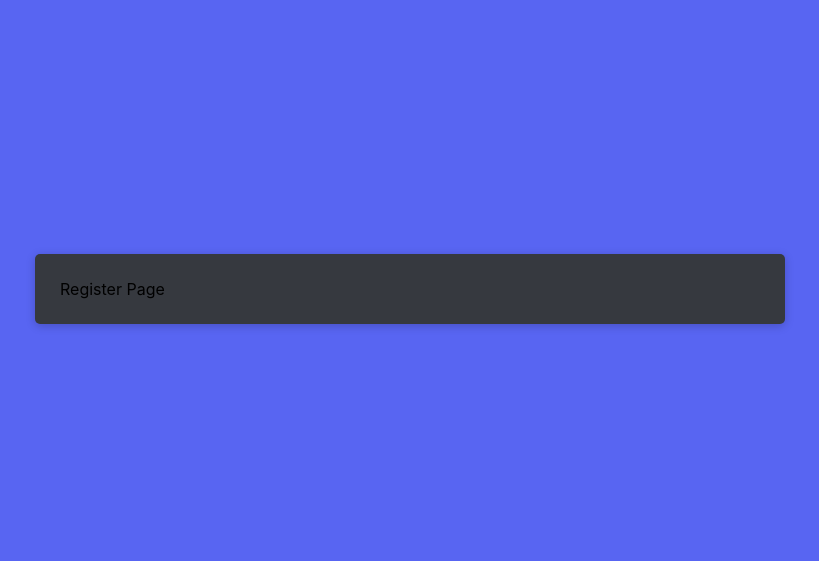
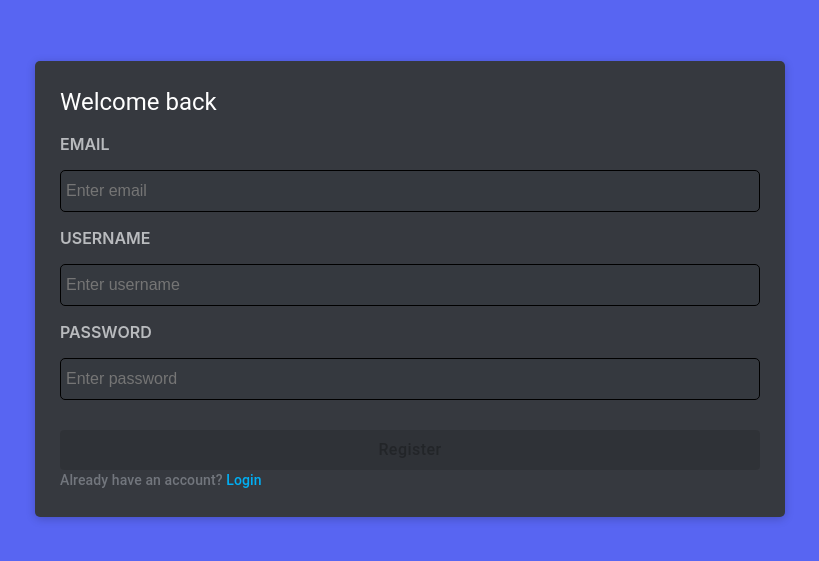
Before and after one commit to lekyvong09/C2007L_MERN_ChatApp, a React (Create React App) app in the folder client/: page /register in a window 1280 px wide. Shown: the part 111-672 px from the top of the page, without its empty margins (230-1049 px from the left). Built offline with nearby package versions, Linux system fonts and the light colour scheme; the HTML template or start-up script is replaced by a standard one.

Commit message:
loginPage & registerPage & formValidate

```diff
--- /dev/null
+++ b/client/src/app/validators/validator.js
@@ -0,0 +1,13 @@
+
+export function validateEmail(mail) {
+    const emailPattern = /^[a-zA-Z0-9._-]+@[a-zA-Z0-9.-]+\.[a-zA-Z]{2,4}$/;
+    return emailPattern.test(mail);
+}
+
+export function validateUsername(username) {
+    return username.length > 2;
+}
+
+export function validatePassword(password) {
+    return password.length > 5;
+}
--- a/client/src/features/auth/LoginPage.js
+++ b/client/src/features/auth/LoginPage.js
@@ -1,10 +1,11 @@
-import { Typography } from "@mui/material";
-import { useState } from "react";
+import { Tooltip, Typography } from "@mui/material";
+import { useEffect, useState } from "react";
 import { useNavigate } from "react-router-dom";
 import AuthBox from "../../app/layout/AuthBox";
 import InputWithLabel from "../../app/layout/InputWithLabels";
 import PrimaryButton from "../../app/layout/PrimaryButton";
 import RedirectInfo from "../../app/layout/RedirectInfo";
+import { validateEmail, validatePassword } from "../../app/validators/validator";
 
 
 export default function LoginPage() {
@@ -13,6 +14,10 @@ export default function LoginPage() {
     const [mail, setMail] = useState('');
     const [password, setPassword] = useState('');
     const [isFormValid, setIsFormValid] = useState(false);
+
+    useEffect(() => {
+        setIsFormValid(validateEmail(mail) && validatePassword(password));
+    }, [mail, password]);
 
     const handleLogin = () => {
         console.log(`login with email ${mail} and ${password}`);
@@ -39,13 +44,20 @@ export default function LoginPage() {
                 type='password'
                 placeholder='Enter password'
             />
+            <Tooltip title={!isFormValid
+                                ? 'Enter correct email and password. Password should be between 6 and characters'
+                                : 'Press to login'}
+            >
+                <div>
+                    <PrimaryButton
+                        label="Login"
+                        disabled={!isFormValid}
+                        onClick={handleLogin}
+                        additionalStyle={{marginTop: '30px'}}
+                    />
+                </div>
+            </Tooltip>
 
-            <PrimaryButton
-                label="Login"
-                disabled={!isFormValid}
-                onClick={handleLogin}
-                additionalStyle={{marginTop: '30px'}}
-            />
             <RedirectInfo
                 text='Need an account?'
                 redirectText=' Create an account'
--- a/client/src/features/auth/RegisterPage.js
+++ b/client/src/features/auth/RegisterPage.js
@@ -1,10 +1,76 @@
+import { Tooltip, Typography } from "@mui/material";
+import { useEffect, useState } from "react";
+import { useNavigate } from "react-router-dom";
 import AuthBox from "../../app/layout/AuthBox";
+import InputWithLabel from "../../app/layout/InputWithLabels";
+import PrimaryButton from "../../app/layout/PrimaryButton";
+import RedirectInfo from "../../app/layout/RedirectInfo";
+import { validateEmail, validatePassword, validateUsername } from "../../app/validators/validator";
 
 
 export default function RegisterPage() {
+    const navigate = useNavigate();
+
+    const [mail, setMail] = useState('');
+    const [username, setUsername] = useState('');
+    const [password, setPassword] = useState('');
+    const [isFormValid, setIsFormValid] = useState(false);
+
+    useEffect(() => {
+        setIsFormValid(validateEmail(mail) && validatePassword(password) && validateUsername(username));
+    }, [mail, password, username]);
+
+    const handleRegister = () => {
+        console.log(`register with email ${mail} and ${password}`);
+    }
+
+    const handlePushToLoginPage = () => {
+        navigate('/login');
+    }
+
     return (
         <AuthBox>
-            Register Page
+            <Typography variant="h5" sx={{color: 'white'}}>Welcome back</Typography>
+            <InputWithLabel
+                value={mail}
+                setValue={setMail}
+                label='Email'
+                type='text'
+                placeholder='Enter email'
+            />
+            <InputWithLabel
+                value={username}
+                setValue={setUsername}
+                label='Username'
+                type='text'
+                placeholder='Enter username'
+            />
+            <InputWithLabel
+                value={password}
+                setValue={setPassword}
+                label='Password'
+                type='password'
+                placeholder='Enter password'
+            />
+            <Tooltip title={!isFormValid
+                                ? 'Enter correct email and password. Username should be at least 3 characters. Password should be between 6 and characters'
+                                : 'Press to login'}
+            >
+                <div>
+                    <PrimaryButton
+                        label="Register"
+                        disabled={!isFormValid}
+                        onClick={handleRegister}
+                        additionalStyle={{marginTop: '30px'}}
+                    />
+                </div>
+            </Tooltip>
+
+            <RedirectInfo
+                text='Already have an account?'
+                redirectText=' Login'
+                redirectHandler={handlePushToLoginPage}
+            />
         </AuthBox>
     );
 }
```
